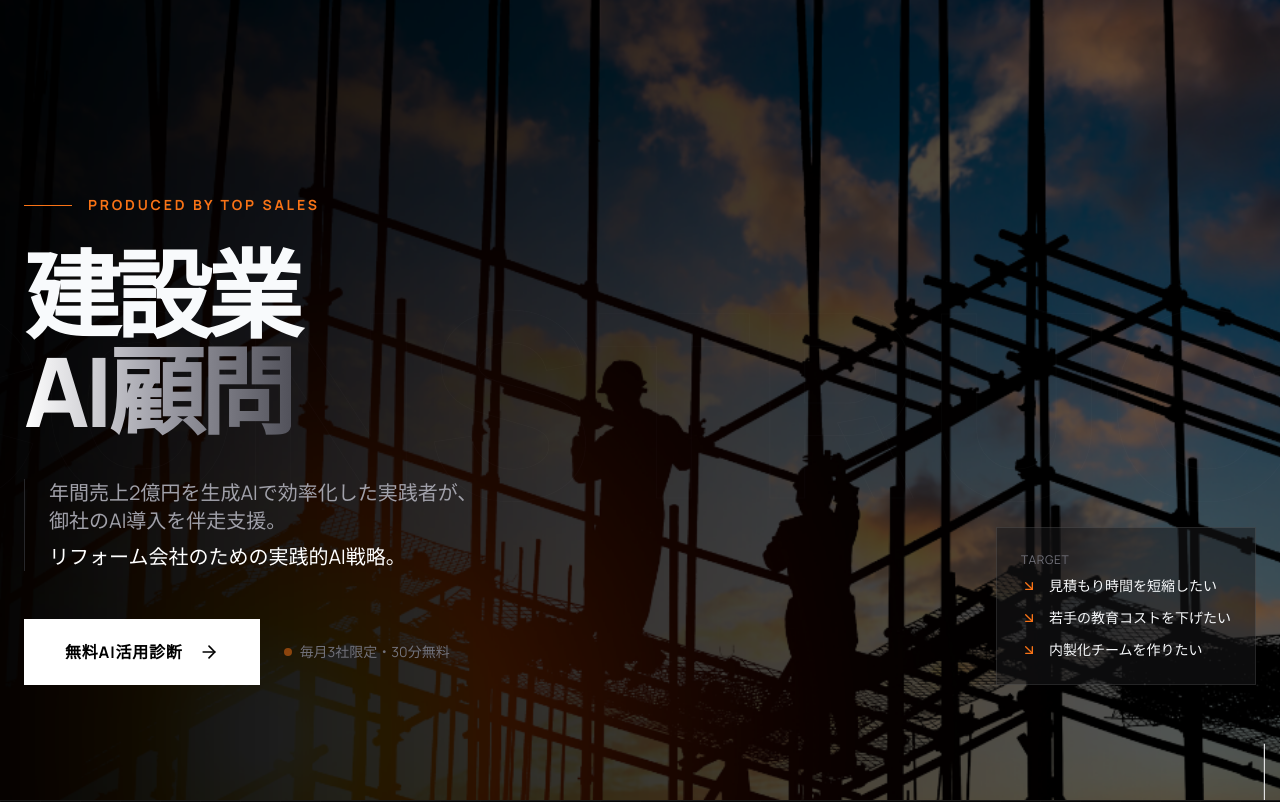
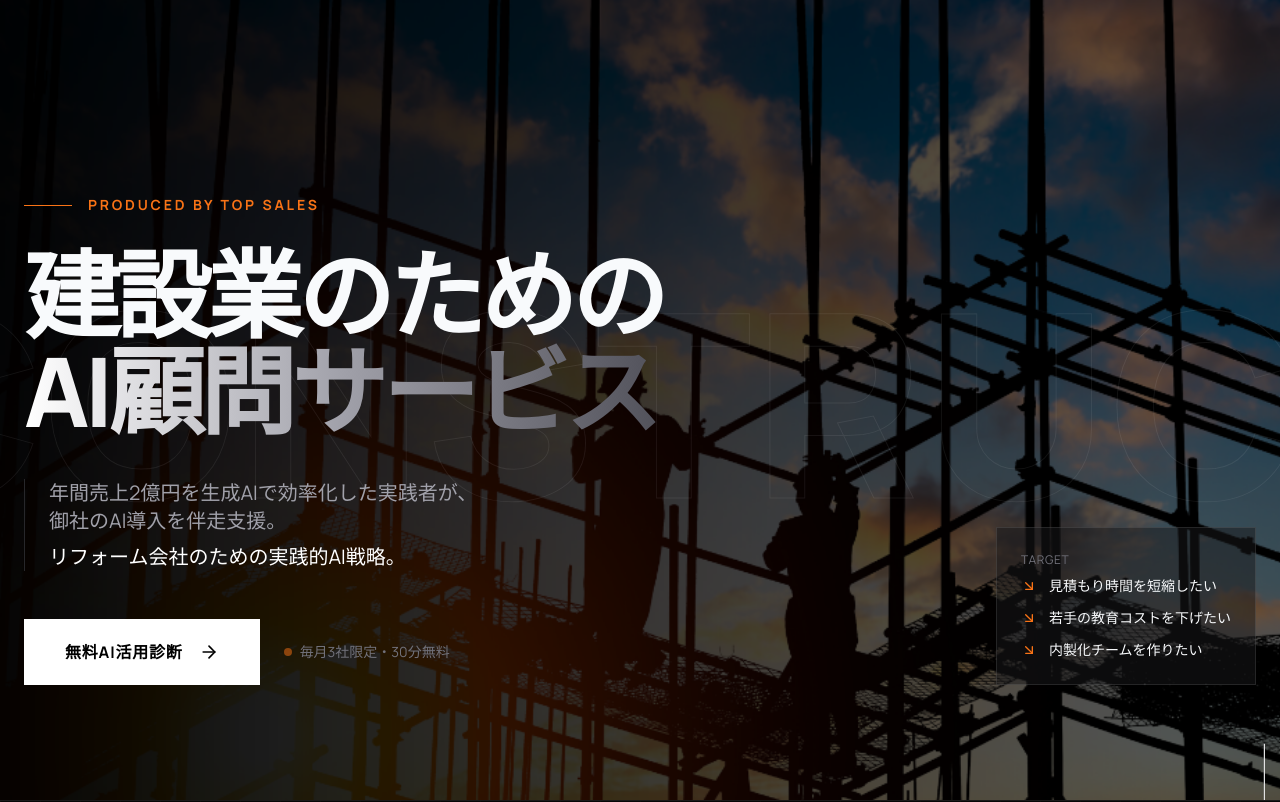
Before and after one commit to shunsuke-tnk/AI-komon-KENSETSU, a React (Vite) app: page / in a window 1280 px wide. Shown: the top 802 px of the page. Built offline with nearby package versions, Linux system fonts and the light colour scheme.

Commit message:
feat: ヒーローセクションの改善（背景画像追加、テキスト変更、視認性向上）

```diff
--- a/components/Hero.tsx
+++ b/components/Hero.tsx
@@ -16,7 +16,7 @@ export const Hero: React.FC = () => {
             </div>
 
             {/* Large Background Text */}
-            <div className="absolute top-1/2 left-0 w-full -translate-y-1/2 overflow-hidden opacity-20 pointer-events-none select-none z-0">
+            <div className="absolute top-1/2 left-0 w-full -translate-y-1/2 overflow-hidden opacity-70 pointer-events-none select-none z-0">
                 <div className="whitespace-nowrap text-[20vw] font-black leading-none text-outline animate-marquee">
                     CONSTRUCTION AI ADVISOR DIGITAL TRANSFORMATION
                 </div>
@@ -31,8 +31,8 @@ export const Hero: React.FC = () => {
                     </div>
 
                     <h1 className="text-5xl md:text-7xl lg:text-8xl font-black leading-[0.9] tracking-tighter mb-10 mix-blend-difference">
-                        建設業<br />
-                        <span className="text-transparent bg-clip-text bg-gradient-to-r from-white via-zinc-400 to-zinc-600">AI顧問</span>
+                        建設業のための<br />
+                        <span className="text-transparent bg-clip-text bg-gradient-to-r from-white via-zinc-400 to-zinc-600">AI顧問サービス</span>
                     </h1>
 
                     <p className="text-zinc-400 text-lg md:text-xl max-w-2xl leading-relaxed mb-12 border-l border-zinc-800 pl-6">
```
